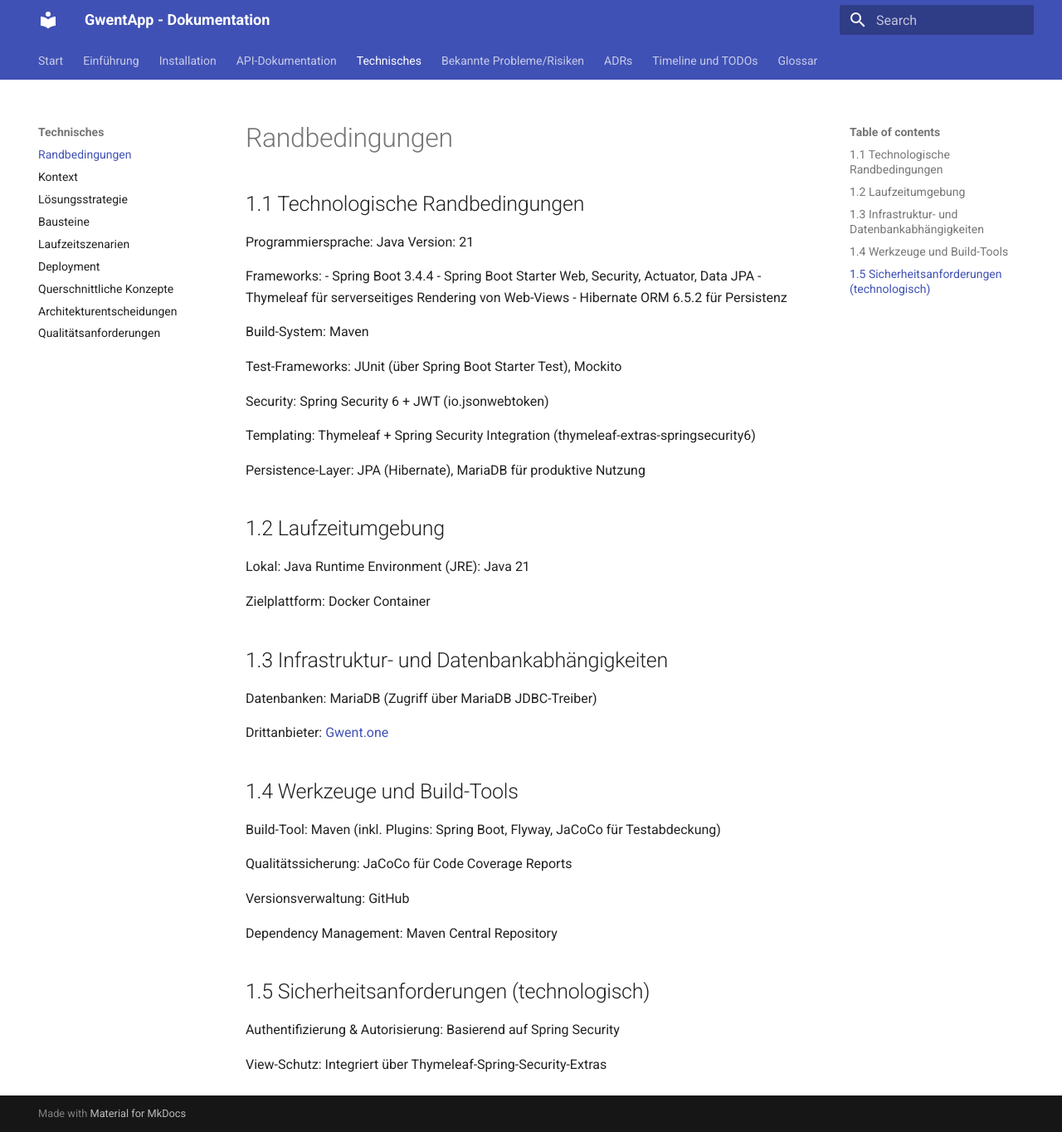
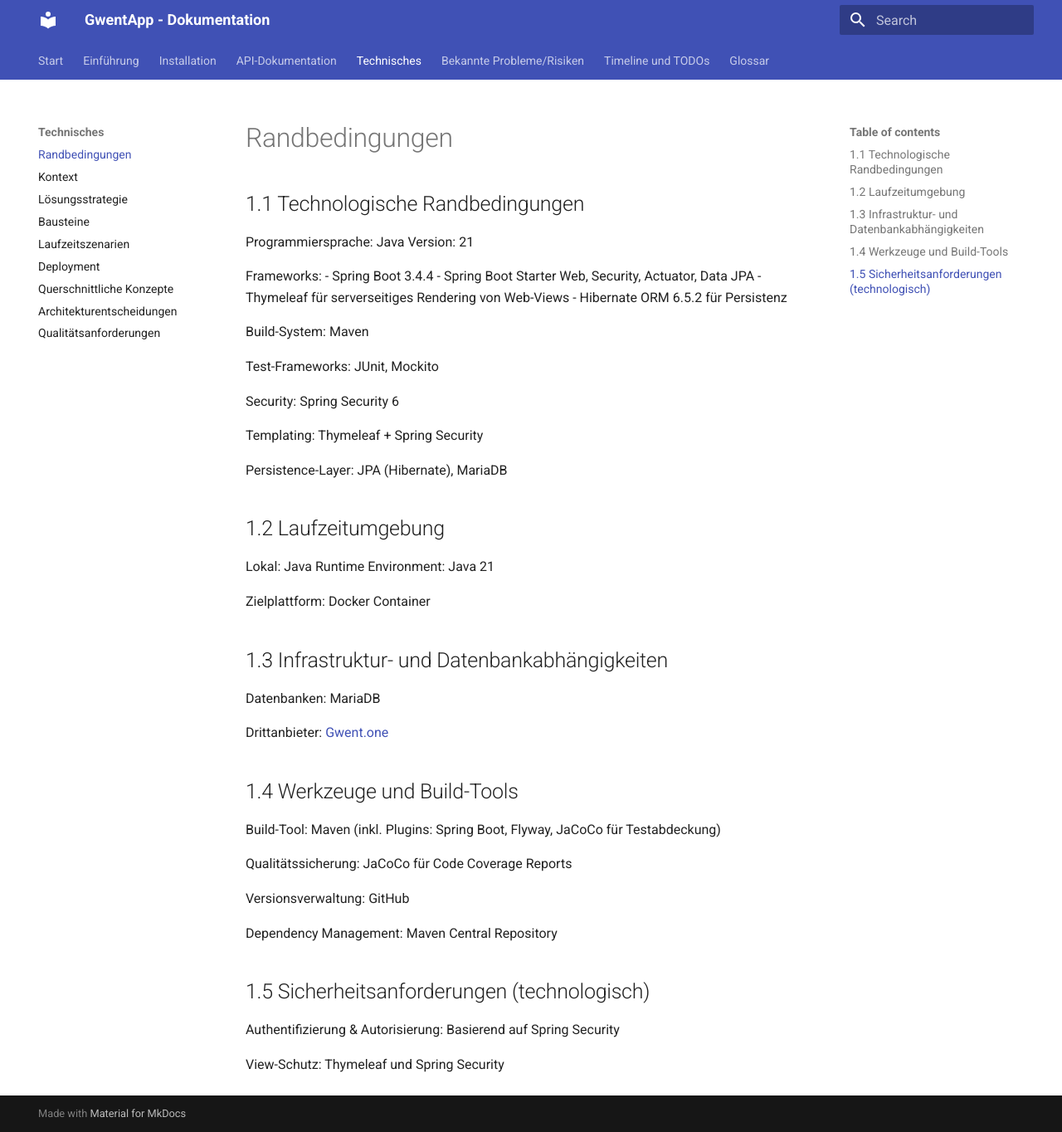
Before and after one commit to Anna24698/SQS_SoSe25, an MkDocs documentation site: the page built from docs/pages/randbedingungen.md, in a window 1280 px wide and 1364 px high. Shown: the whole window at 83% size. Built offline with MkDocs 1.6.1 and Material for MkDocs 9.7.7, drawn with Linux system fonts in a browser that asks for light colours.

Commit message:
anpassen Doku

```diff
--- a/docs/mkdocs.yml
+++ b/docs/mkdocs.yml
@@ -16,7 +16,7 @@ nav:
     - Architekturentscheidungen: architektur.md
     - Qualitätsanforderungen: qualitätsanforderungen.md
   - Bekannte Probleme/Risiken: probleme_risiken.md
-  - ADRs: adr.md
+  #- ADRs: adr.md
   - Timeline und TODOs: timeline_todos.md
   - Glossar: glossar.md
   #- Lizenz: lizenz.md
--- a/docs/pages/randbedingungen.md
+++ b/docs/pages/randbedingungen.md
@@ -14,26 +14,26 @@ Frameworks:
 
 Build-System: Maven
 
-Test-Frameworks: JUnit (über Spring Boot Starter Test), Mockito
+Test-Frameworks: JUnit, Mockito
 
-Security: Spring Security 6 + JWT (io.jsonwebtoken)
+Security: Spring Security 6
 
-Templating: Thymeleaf + Spring Security Integration (thymeleaf-extras-springsecurity6)
+Templating: Thymeleaf + Spring Security
 
 
 
-Persistence-Layer: JPA (Hibernate), MariaDB für produktive Nutzung
+Persistence-Layer: JPA (Hibernate), MariaDB
 
 ## 1.2 Laufzeitumgebung
 
-Lokal: Java Runtime Environment (JRE): Java 21
+Lokal: Java Runtime Environment: Java 21
 
 Zielplattform: Docker Container
 
 
 ## 1.3 Infrastruktur- und Datenbankabhängigkeiten
 
-Datenbanken: MariaDB (Zugriff über MariaDB JDBC-Treiber)
+Datenbanken: MariaDB
 
 Drittanbieter: [Gwent.one](https://api.gwent.one/)
 
@@ -52,4 +52,4 @@ Dependency Management: Maven Central Repository
 
 Authentifizierung & Autorisierung: Basierend auf Spring Security
 
-View-Schutz: Integriert über Thymeleaf-Spring-Security-Extras
+View-Schutz: Thymeleaf und Spring Security
```
Also changed, not shown: docs/pages/baustein.md (+2 -0 lines), docs/pages/glossar.md (+11 -0 lines), docs/pages/bilder/Baustein_ebene_1.png (renamed from docs/Bilder/Baustein_ebene_1.png), docs/pages/bilder/Baustein_ebene_3.png (renamed from docs/Bilder/Baustein_ebene_3.png), docs/pages/bilder/Kontextdiagramm.png (renamed from docs/Bilder/Kontextdiagramm.png), docs/pages/bilder/Laufzeitszenario_1.png (renamed from docs/Bilder/Laufzeitszenario_1.png), docs/pages/bilder/Laufzeitszenario_2.png (renamed from docs/Bilder/Laufzeitszenario_2.png), docs/pages/bilder/Laufzeitszenario_3.png (renamed from docs/Bilder/Laufzeitszenario_3.png), docs/pages/bilder/Laufzeitszenario_4.png (renamed from docs/Bilder/Laufzeitszenario_4.png), docs/pages/bilder/Laufzeitszenario_5_1.png (renamed from docs/Bilder/Laufzeitszenario_5_1.png), docs/pages/bilder/Laufzeitszenario_5_2.png (renamed from docs/Bilder/Laufzeitszenario_5_2.png).
